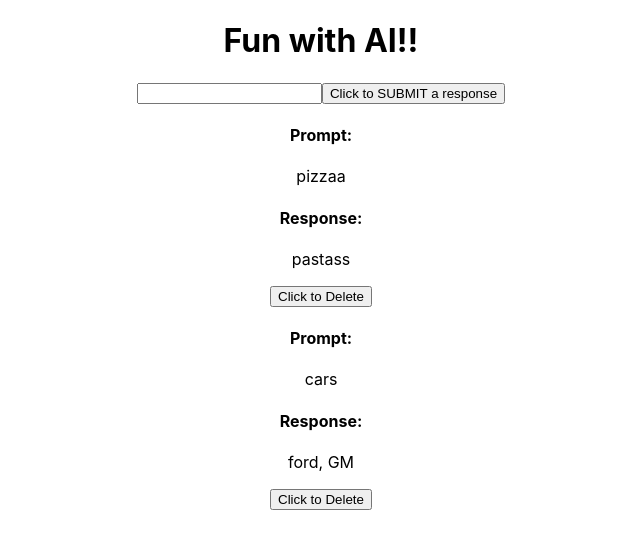
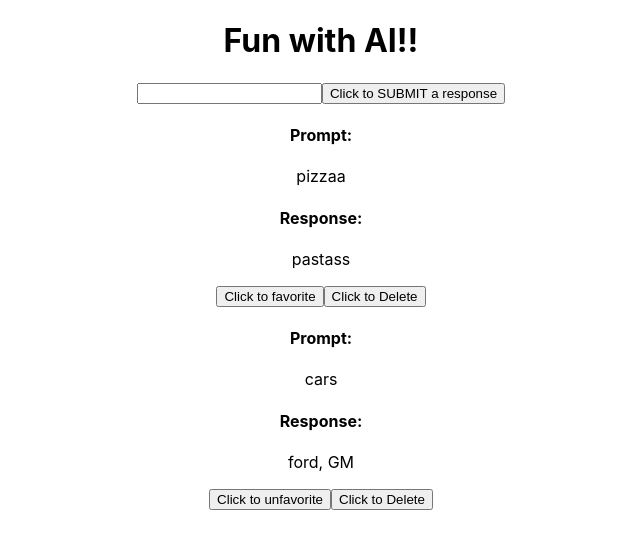
Before and after one commit to JoshMallery/shopify-challenge, a React (Create React App) app: page / in a window 1280 px wide. Shown: the top 548 px of the page, without its empty margins (319-959 px from the left). Built offline with nearby package versions, Linux system fonts and the light colour scheme.

Commit message:
Add Favorite and UnFavorite button and Change order of responses

```diff
--- a/src/App.js
+++ b/src/App.js
@@ -10,8 +10,8 @@ class App extends Component {
     this.state = {
       responses:
       [
-        {id: 1, prompt:"pizzaa",response:"pastass"},
-        {id: 2, prompt:"cars",response:"ford, GM"}
+        {id: 1, prompt:"pizzaa",response:"pastass",favorite:false},
+        {id: 2, prompt:"cars",response:"ford, GM",favorite:true}
       ]
     }
   }
@@ -41,7 +41,7 @@ requestResponse = (prompt) => {
 
 
 addResponse = (data,prompt) => {
-  this.setState({responses: [...this.state.responses,{prompt:prompt,response:data.choices[0].text,id:data.id}]});
+  this.setState({responses: [{prompt:prompt,response:data.choices[0].text,id:data.id},...this.state.responses]});
 }
 
 deleteResponse = (id) => {
@@ -49,13 +49,23 @@ deleteResponse = (id) => {
   this.setState({responses:filteredResponses});
 }
 
+changeFavorite = (id) => {
+  const flipFavorite = this.state.responses.map(response =>{
+    if(response.id === id) {
+      response.favorite = !response.favorite
+    }
+    return response
+  })
+  this.setState({ideas:flipFavorite})
+}
+
 render() {
   return(
     <main className="App">
       <h1>Fun with AI!!</h1>
       {!this.state.responses.length && <h3>You should totally talk to the Bot! input data in the form and submit!</h3>}
-      <Form requestResponse={this.requestResponse}/>
-      <Response data={this.state.responses} deleteResponse={this.deleteResponse}/>
+      <Form requestResponse={this.requestResponse} />
+      <Response data={this.state.responses} deleteResponse={this.deleteResponse} changeFavorite={this.changeFavorite}/>
     </main>
   )
 }
--- a/src/Card.js
+++ b/src/Card.js
@@ -1,7 +1,7 @@
 import React from "react";
 import "./Card.css";
 
-const Card = ({id,prompt,response,deleteResponse}) =>{
+const Card = ({id,prompt,response,favorite,deleteResponse,changeFavorite}) =>{
 
   return(
     <div>
@@ -11,6 +11,7 @@ const Card = ({id,prompt,response,deleteResponse}) =>{
       <h4>Response:</h4>
       <p>{response}</p>
 
+      <button onClick={() => changeFavorite(id)}>{!favorite ? "Click to favorite" : "Click to unfavorite"}</button>
       <button onClick={() => deleteResponse(id)}>Click to Delete</button>
     </div>
   )
--- a/src/Form.js
+++ b/src/Form.js
@@ -16,6 +16,7 @@ class Form extends Component {
   submitHandler = (event) => {
   event.preventDefault();
   this.props.requestResponse(this.state.prompt)
+  this.setState({prompt:""})
 }
 
   render() {
--- a/src/Response.js
+++ b/src/Response.js
@@ -2,7 +2,7 @@ import React from "react";
 import Card from "./Card"
 import "./Response.css"
 
-const Response = ({data,deleteResponse}) => {
+const Response = ({data,deleteResponse,changeFavorite}) => {
   //need to map the array of state that was passed down
   const responseList = data.map(response =>{
     return(
@@ -12,6 +12,8 @@ const Response = ({data,deleteResponse}) => {
         prompt={response.prompt}
         response={response.response}
         deleteResponse={deleteResponse}
+        changeFavorite={changeFavorite}
+        favorite={response.favorite}
       />
     )
   })
```
